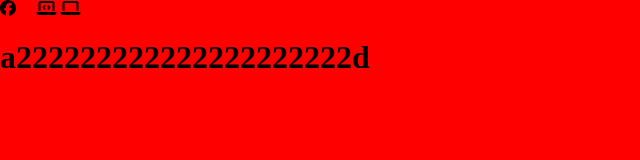
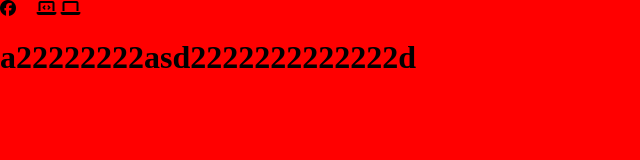
Before and after one commit to IbrahimKewan/testing, a plain HTML site: page index.html in a window 1280 px wide. Shown: the whole page, without its empty margins (0-640 px from the left). Drawn offline with Linux system fonts and the light colour scheme.

Commit message:
testing test

```diff
--- a/index.html
+++ b/index.html
@@ -13,7 +13,7 @@
     <i class="fa-duotone fa-laptop"></i>
     <i class="fas fa-laptop-code"></i>
     <i class="fa-solid fa-laptop"></i>
-    <h1>a222222222222222222222d</h1>
+    <h1>a22222222asd2222222222222d</h1>
     <!-- Scaript -->
      <script src="script.js"></script>
 </body>
```
